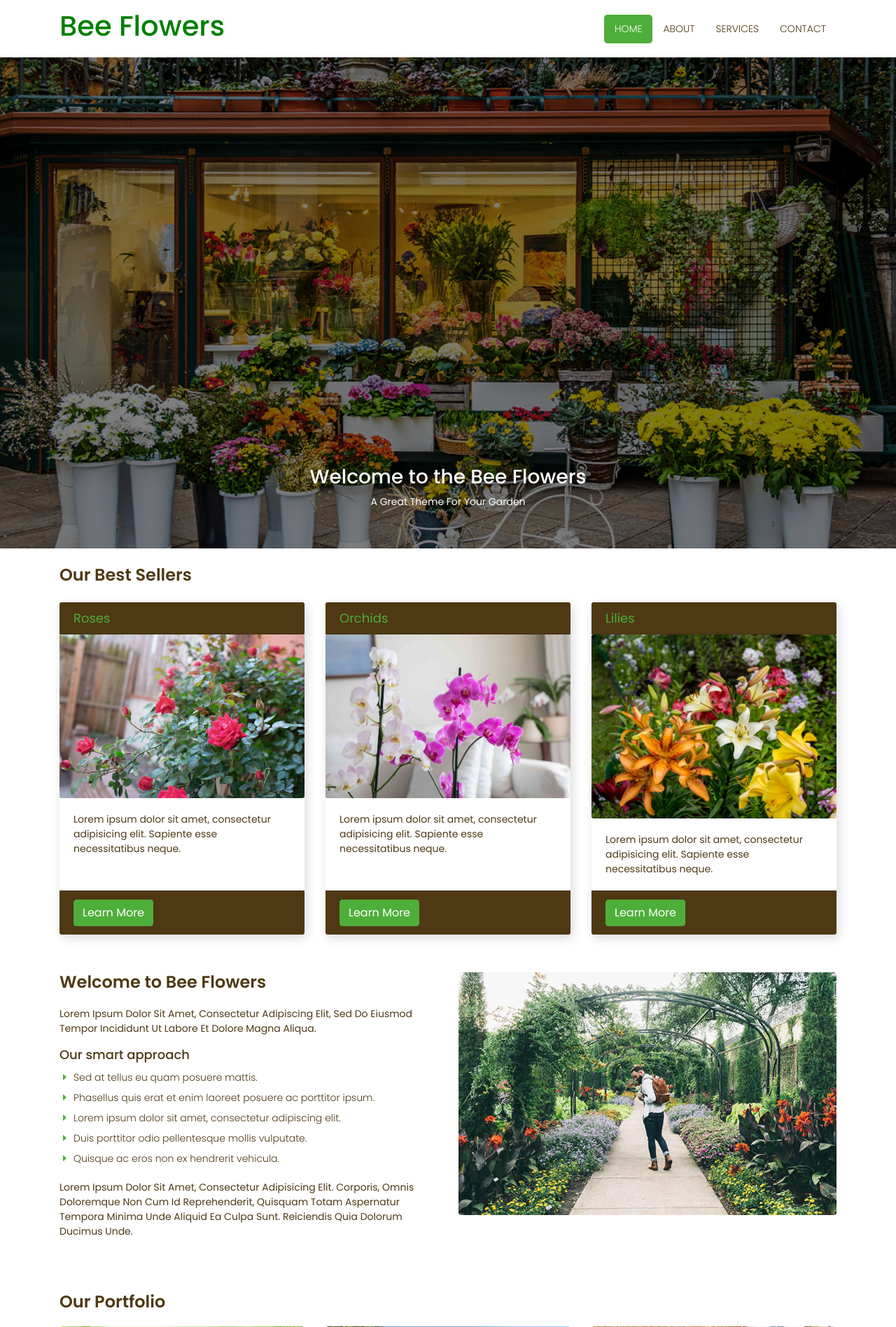
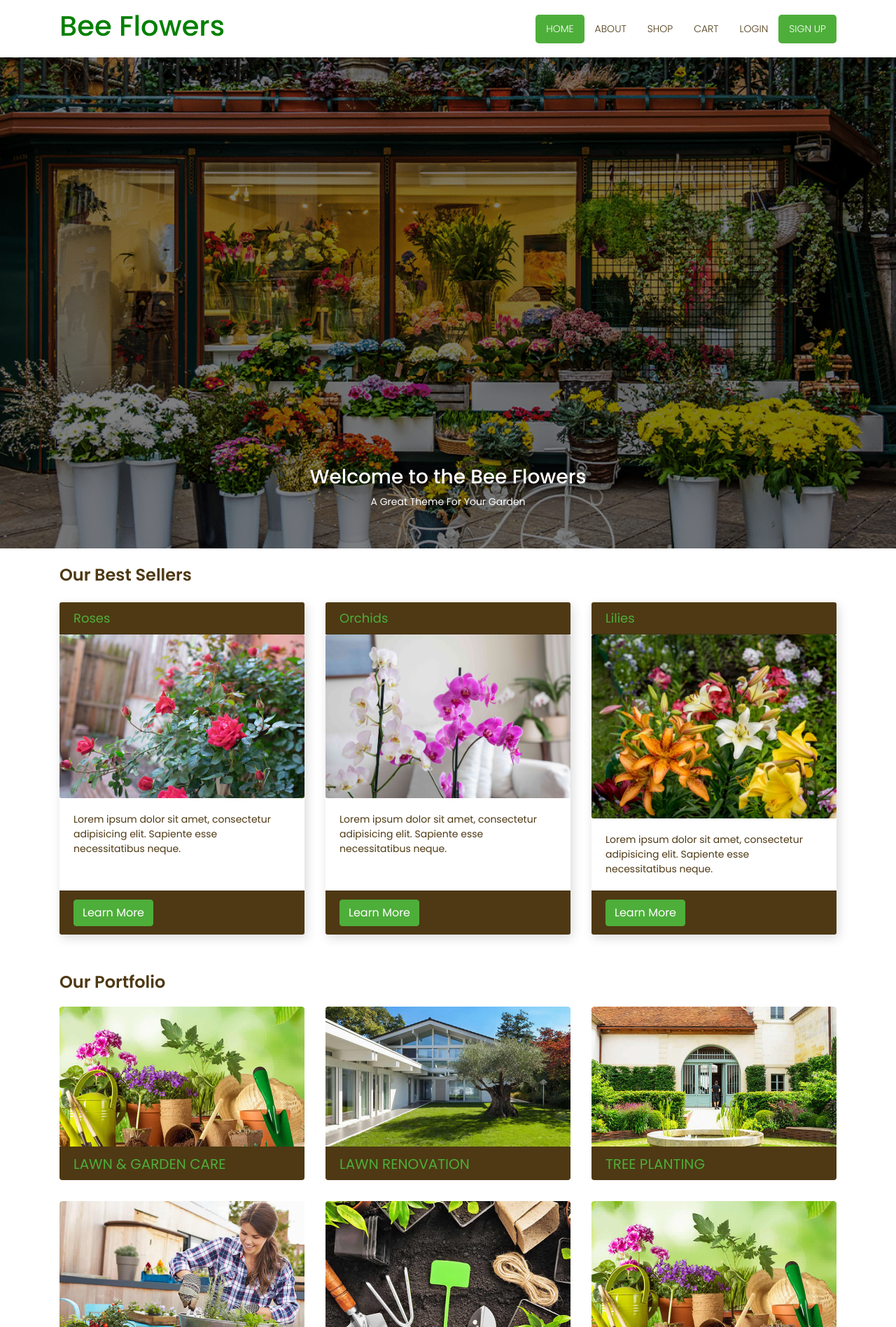
Before and after one commit to esadsen/django-FlowerShopProject, a Django app: page / in a window 1280 px wide. Shown: the top 1897 px of the page at 70% size. Run offline with Django 4.2, Linux system fonts and the light colour scheme; some libraries are stand-ins or nearby versions.

Commit message:
small changes

```diff
--- a/templates/index.html
+++ b/templates/index.html
@@ -33,11 +33,16 @@
                      <a class="nav-link" href="about.html">About</a>
                   </li>
                   <li class="nav-item">
-                     <a class="nav-link" href="services.html">Services</a>
+                     <a class="nav-link" href="#">Shop</a>
                   </li>
-
                   <li class="nav-item">
-                     <a class="nav-link" href="contact.html">Contact</a>
+                     <a class="nav-link" href="#">Cart</a>
+                  </li>
+                  <li class="nav-item">
+                     <a class="nav-link" href="#">Login</a>
+                  </li>
+                  <li class="nav-item">
+                     <a class="nav-link active" href="#">Sign Up</a>
                   </li>
                </ul>
             </div>
@@ -110,27 +115,7 @@
             <!-- /.row -->
         </div>
         <!-- About Section -->
-        <div class="about-main">
-            <div class="row">
-               <div class="col-lg-6">
-                  <h2>Welcome to Bee Flowers</h2>
-                  <p>Lorem ipsum dolor sit amet, consectetur adipiscing elit, sed do eiusmod tempor incididunt ut labore et dolore magna aliqua.</p>
-                  <h5>Our smart approach</h5>
-                  <ul>
-                     <li>Sed at tellus eu quam posuere mattis.</li>
-                     <li>Phasellus quis erat et enim laoreet posuere ac porttitor ipsum.</li>
-                     <li>Lorem ipsum dolor sit amet, consectetur adipiscing elit.</li>
-                     <li>Duis porttitor odio pellentesque mollis vulputate.</li>
-                     <li>Quisque ac eros non ex hendrerit vehicula.</li>
-                  </ul>
-                  <p>Lorem ipsum dolor sit amet, consectetur adipisicing elit. Corporis, omnis doloremque non cum id reprehenderit, quisquam totam aspernatur tempora minima unde aliquid ea culpa sunt. Reiciendis quia dolorum ducimus unde.</p>
-               </div>
-               <div class="col-lg-6">
-                  <img class="img-fluid rounded" src="{% static 'images/about-img.jpg' %}" alt="" />
-               </div>
-            </div>
-            <!-- /.row -->
-        </div>
+
         <!-- Portfolio Section -->
         <div class="portfolio-main">
             <h2>Our Portfolio</h2>
```
